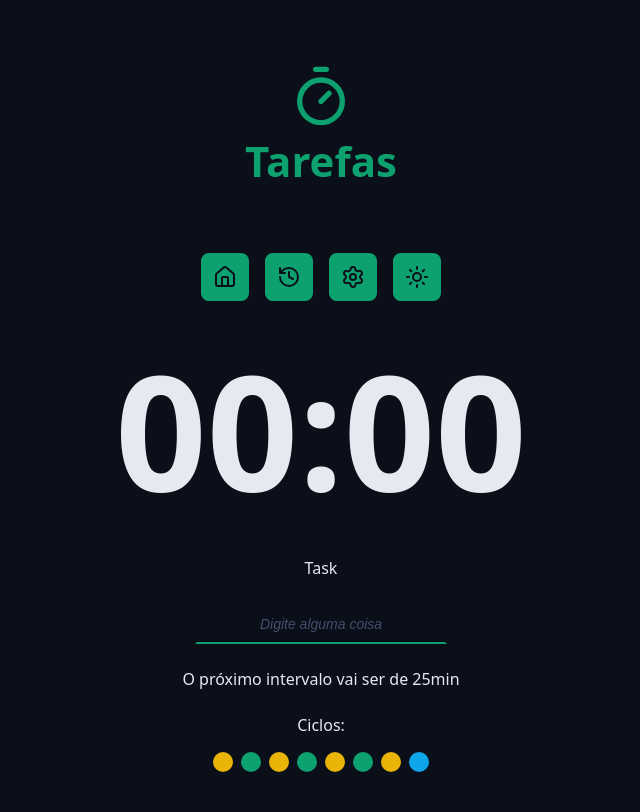
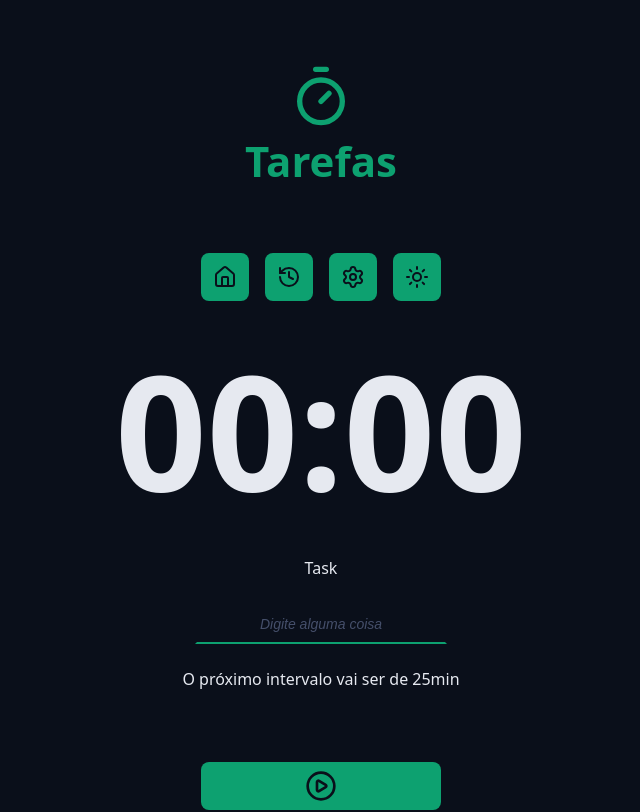
Before and after one commit to NetoResende/tarefas-pomodoro, a React (Vite) app: page / in a window 1280 px wide. Shown: the top 812 px of the page, without its empty margins (319-959 px from the left). Built offline with nearby package versions, Linux system fonts and the light colour scheme.

Commit message:
Iterando elementos JSX e usando a prop key no React ' Do jeito certo'

```diff
--- a/src/components/Cycles/index.tsx
+++ b/src/components/Cycles/index.tsx
@@ -1,20 +1,35 @@
+import { useTaskContext } from '../../contexts/TaskContext/useTaskContext'
+import { getNextCycles } from '../../utils/getNextCycles'
+import { getNextCycleType } from '../../utils/getNextCycleType'
 import styles from './styles.module.css'
 
 export function Cycles(){
+    const { state } = useTaskContext()
+    const cycleStep = Array.from({length: state.currentCycle})
+
+    const cycleDescriptionMap = {
+        workTime: 'Trabalho',
+        shortBreakTime: 'Descando Curto',
+        longBreakTime: 'Descanso Longo'
+    }
+
     return (
         <div className={styles.cycle}>
             <span>Ciclos:</span>
 
             <div className={styles.cycleDots}>
-                <span className={`${styles.cycleDot} ${styles.workTime}`}></span>
-                <span className={`${styles.cycleDot} ${styles.shortBreaktime}`}></span>
-                <span className={`${styles.cycleDot} ${styles.workTime}`}></span>
-                <span className={`${styles.cycleDot} ${styles.shortBreaktime}`}></span>
-                <span className={`${styles.cycleDot} ${styles.workTime}`}></span>
-                <span className={`${styles.cycleDot} ${styles.shortBreaktime}`}></span>
-                <span className={`${styles.cycleDot} ${styles.workTime}`}></span>
-                <span className={`${styles.cycleDot} ${styles.longBreakTime}`}></span>
-
+                {cycleStep.map((_, index) => {
+                    const nextCycle = getNextCycles(index)
+                    const nextCycleType = getNextCycleType(nextCycle);
+                    return (
+                        <span
+                            key={`${nextCycleType}_${nextCycle}`}
+                            className={`${styles.cycleDot} ${styles[nextCycleType]}`}
+                            aria-label={`Indicador de ciclo de ${cycleDescriptionMap[nextCycleType]}`}
+                            title={`Indicador de ciclo de ${cycleDescriptionMap[nextCycleType]}`}
+                        ></span>
+                    );
+                })}
             </div>
         </div>
     )
--- a/src/components/Cycles/styles.module.css
+++ b/src/components/Cycles/styles.module.css
@@ -22,7 +22,7 @@
 .workTime {
     background: var(--warning);
 }
-.shortBreaktime {
+.shortBreakTime {
     background: var(--primary);
 }
 .longBreakTime {
--- a/src/components/MainForm/index.tsx
+++ b/src/components/MainForm/index.tsx
@@ -10,20 +10,19 @@
 import type { TaskModel } from "../../models/TaskModel";
 
 export function MainForm() {
-  const { state,setState } = useTaskContext();
-  const taskNameInput = useRef<HTMLInputElement>(null) // estado não controlado!
+  const { state, setState } = useTaskContext();
+  const taskNameInput = useRef<HTMLInputElement>(null); // estado não controlado!
 
-  const nextCycle = getNextCycles(state.currentCycle)
-  const NextCycleType = getNextCycleType(nextCycle)
+  const nextCycle = getNextCycles(state.currentCycle);
+  const NextCycleType = getNextCycleType(nextCycle);
 
   // função para envia o formulário para dentro do estado!
-  function handlerStateNewTask(event: React.SubmitEvent<HTMLFormElement>){
-    event.preventDefault()
-    if(taskNameInput.current === null) return;
+  function handlerStateNewTask(event: React.SubmitEvent<HTMLFormElement>) {
+    event.preventDefault();
+    if (taskNameInput.current === null) return;
 
     const taskName = taskNameInput.current.value.trim();
-    if(!taskName)
-      alert("Digite uma nova tarefa")
+    if (!taskName) alert("Digite uma nova tarefa");
 
     const newTask: TaskModel = {
       id: Date.now().toString(),
@@ -33,25 +32,24 @@
       interruptDate: null,
       duration: state.config[NextCycleType],
       type: NextCycleType,
-    }
+    };
     const secondsRemaining = newTask.duration * 60;
 
-    setState(prevState => {
+    setState((prevState) => {
       return {
         ...prevState,
-        config: {...prevState.config},
+        config: { ...prevState.config },
         activeTask: newTask,
         currentCycle: nextCycle,
         secondsRemaining: secondsRemaining,
         formattedSecondsTemaining: formatSecondsToMinutes(secondsRemaining),
-        tasks: [...prevState.tasks, newTask]
-      }
-    })
+        tasks: [...prevState.tasks, newTask],
+      };
+    });
   }
 
   return (
     <form onSubmit={handlerStateNewTask} className="form">
-
       <div className="formRow">
         <DefaultInput
           id="meuInput"
@@ -64,9 +62,11 @@
       <div className="formRow">
         <p>O próximo intervalo vai ser de 25min</p>
       </div>
-      <div className="formRow">
-        <Cycles />
-      </div>
+      {state.currentCycle > 0 && (
+        <div className="formRow">
+          <Cycles />
+        </div>
+      )}
       <div className="formRow">
         <DefaultButton icon={<PlayCircleIcon />} />
       </div>
```
